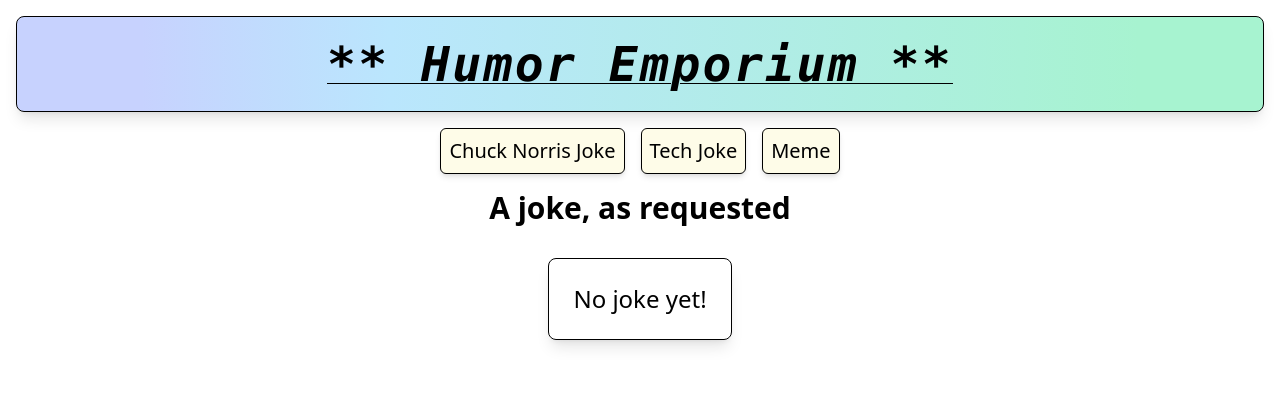
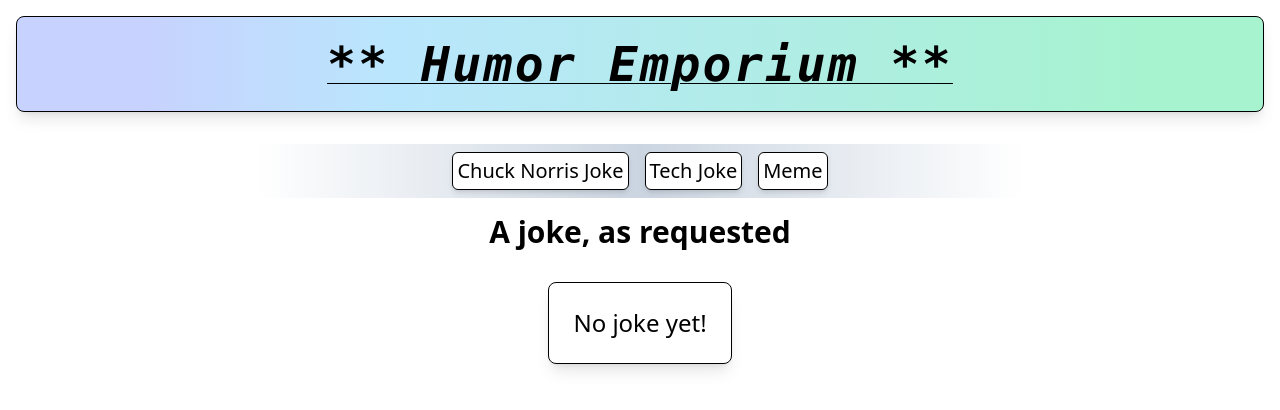
Before and after one commit to chrosslaw/next14-jokes, a Next.js app: page / in a window 1280 px wide. Shown: the top 410 px of the page. Built offline with nearby package versions, Linux system fonts and the light colour scheme; no server answers.

Commit message:
style adjustments

```diff
--- a/src/app/page.tsx
+++ b/src/app/page.tsx
@@ -47,9 +47,9 @@ export default function Home() {
   if (!memes) fetchMemes();
   return (
     <div className="flex flex-col place-items-center">
-      <div className="flex flex-col md:flex-row place-items-center mb-4 gap-4">
+      <div className="flex flex-col md:flex-row place-content-center place-items-center w-full p-2 m-4 gap-4 shadow-inner-y shadow-gray-200  bg-gradient-to-r from-white from-20% via-slate-300 via-50% to-white to-80%">
         <button
-          className="border w-max bg-yellow-50 border-black rounded-md hover:border-blue-400 shadow-md hover:shadow-xl p-2 text-xl"
+          className="border w-max bg-white border-black rounded-md hover:border-blue-400 shadow-md hover:shadow-xl p-1 text-xl"
           onClick={() => {
             if (jokeType !== "Chuck Norris") {
               setJokeType("Chuck Norris");
@@ -61,7 +61,7 @@ export default function Home() {
           Chuck Norris Joke
         </button>
         <button
-          className="border w-max bg-yellow-50 border-black rounded-md hover:border-blue-400 shadow-md hover:shadow-xl p-2  text-xl"
+          className="border w-max bg-white border-black rounded-md hover:border-blue-400 shadow-md hover:shadow-xl p-1  text-xl"
           onClick={() => {
             if (jokeType !== "Tech") {
               setJokeType("Tech");
@@ -73,7 +73,7 @@ export default function Home() {
           Tech Joke
         </button>
         <button
-          className="border w-max bg-yellow-50 border-black rounded-md hover:border-blue-400 shadow-md hover:shadow-xl p-2  text-xl"
+          className="border w-max bg-white border-black rounded-md hover:border-blue-400 shadow-md hover:shadow-xl p-1  text-xl"
           onClick={() => {
             setRandomNumber(Math.floor(Math.random() * 100));
             if (!showMeme) setShowMeme(true);
--- a/src/app/ui/meme.tsx
+++ b/src/app/ui/meme.tsx
@@ -1,14 +1,16 @@
 export default function Meme({ meme, showMeme, setShowMeme }) {
   const { name, url, height, width } = meme;
   return (
-    <div className="flex flex-col place-content-center m-8 p-4 border border-black rounded-lg shadow-lg">
+    <div className="flex flex-col place-content-center self-center m-8 p-4 w-full border-t-2">
+      <p className="text-center font-bold text text-2xl">A meme for you</p>
+      <div className="flex flex-col place-content-center self-center m-8 p-4 border border-black rounded-lg shadow-lg ">
         <button
-        className="border bg-yellow-50 border-black rounded-full hover:border-gray-400 shadow-md hover:shadow-xl px-1 text-center self-end"
+          className="self-end border border-black rounded-full text-center align-baseline hover:border-gray-400 shadow-md hover:shadow-xl bg-black"
           onClick={() => {
             setShowMeme(false);
           }}
         >
-        x
+          <p className="rounded-full hover:shadow-xl px-1 pb-1 text-white">x</p>
         </button>
         <p className="m-2 p-2 text-center text-xl font-bold">{name}</p>
         <a href="#" className="self-center">
@@ -21,5 +23,6 @@ export default function Meme({ meme, showMeme, setShowMeme }) {
           />
         </a>
       </div>
+    </div>
   );
 }
```
Lines whose indentation alone changed are shown as unchanged.
